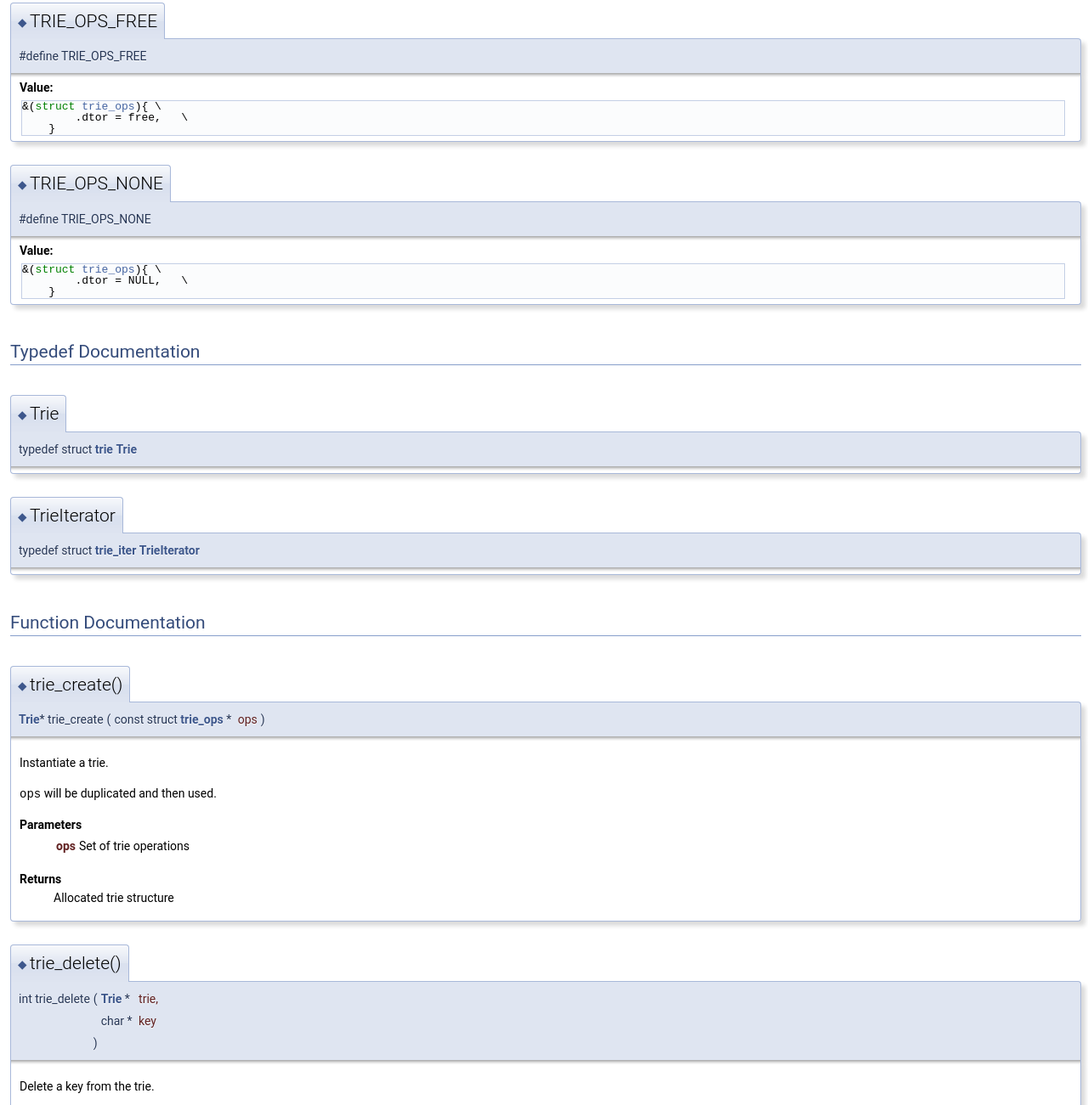
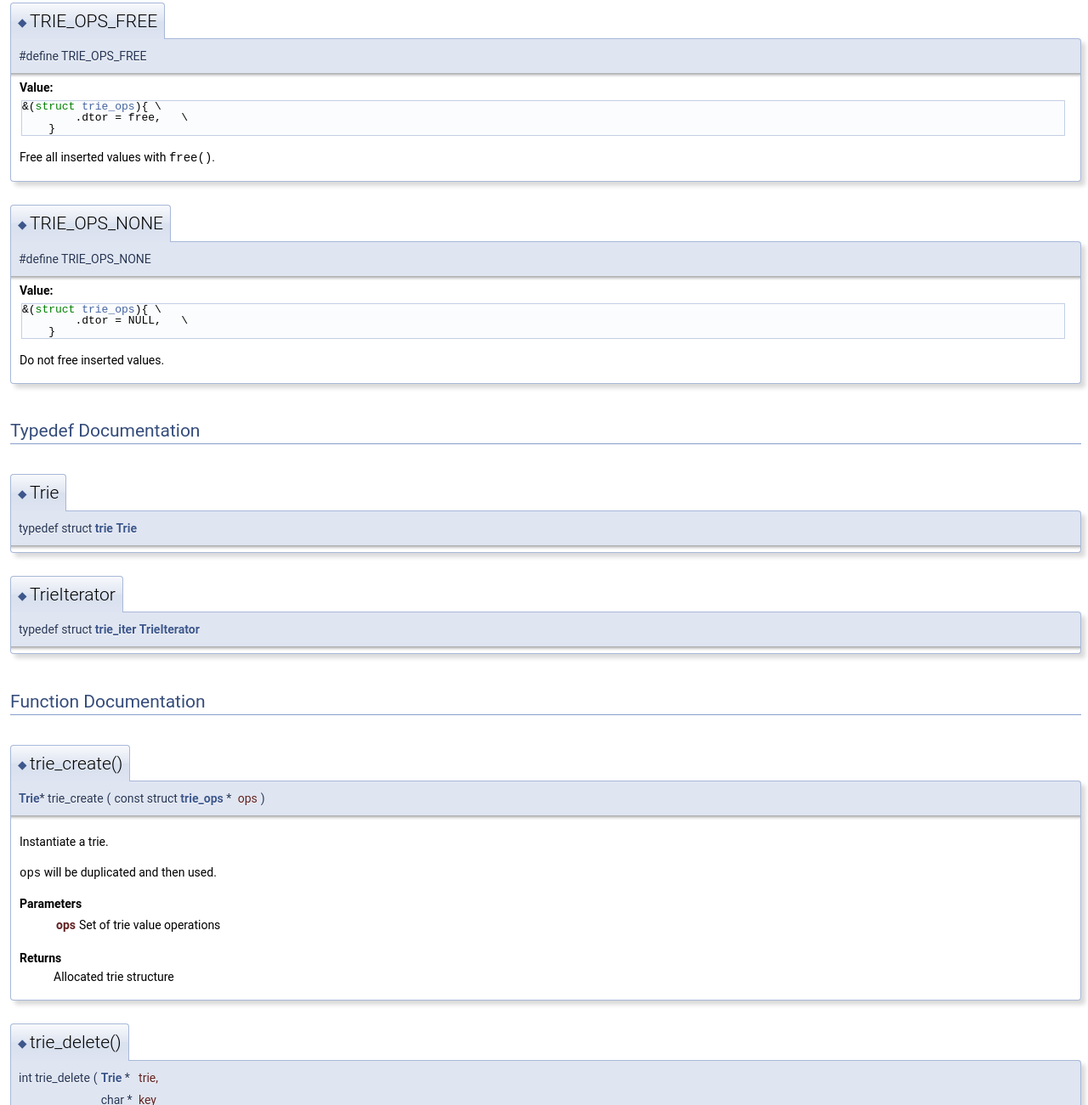
Before and after one commit to phymod0/trie, a plain HTML site: page doc/html/trie_8h.html in a window 1280 px wide. Shown: the part 1177-2478 px from the top of the page at 85% size. Drawn offline with Linux system fonts and the light colour scheme.

Commit message:
Documentation update

```diff
--- a/doc/html/trie_8h.html
+++ b/doc/html/trie_8h.html
@@ -142,7 +142,8 @@ Functions</h2></td></tr>
       </table>
 </div><div class="memdoc">
 <b>Value:</b><div class="fragment"><div class="line">&amp;(<span class="keyword">struct </span><a class="code" href="structtrie__ops.html">trie_ops</a>){ \</div><div class="line">        .dtor = free,   \</div><div class="line">    }</div><div class="ttc" id="structtrie__ops_html"><div class="ttname"><a href="structtrie__ops.html">trie_ops</a></div><div class="ttdef"><b>Definition:</b> trie.h:17</div></div>
-</div><!-- fragment -->
+</div><!-- fragment --><p>Free all inserted values with <code>free()</code>. </p>
+
 </div>
 </div>
 <a id="ae61a15b5f69ebdaa373035943c57d04e"></a>
@@ -157,7 +158,8 @@ Functions</h2></td></tr>
       </table>
 </div><div class="memdoc">
 <b>Value:</b><div class="fragment"><div class="line">&amp;(<span class="keyword">struct </span><a class="code" href="structtrie__ops.html">trie_ops</a>){ \</div><div class="line">        .dtor = NULL,   \</div><div class="line">    }</div><div class="ttc" id="structtrie__ops_html"><div class="ttname"><a href="structtrie__ops.html">trie_ops</a></div><div class="ttdef"><b>Definition:</b> trie.h:17</div></div>
-</div><!-- fragment -->
+</div><!-- fragment --><p>Do not free inserted values. </p>
+
 </div>
 </div>
 <h2 class="groupheader">Typedef Documentation</h2>
@@ -209,7 +211,7 @@ Functions</h2></td></tr>
 <p><code>ops</code> will be duplicated and then used.</p>
 <dl class="params"><dt>Parameters</dt><dd>
   <table class="params">
-    <tr><td class="paramname">ops</td><td>Set of trie operations </td></tr>
+    <tr><td class="paramname">ops</td><td>Set of trie value operations </td></tr>
   </table>
   </dd>
 </dl>
```
Also changed, not shown: doc/html/structtrie__ops.html (+1 -1 lines), doc/html/trie_8c.html (+1 -1 lines), doc/html/trie_8h_source.html (+1 -1 lines), 4 other files.
